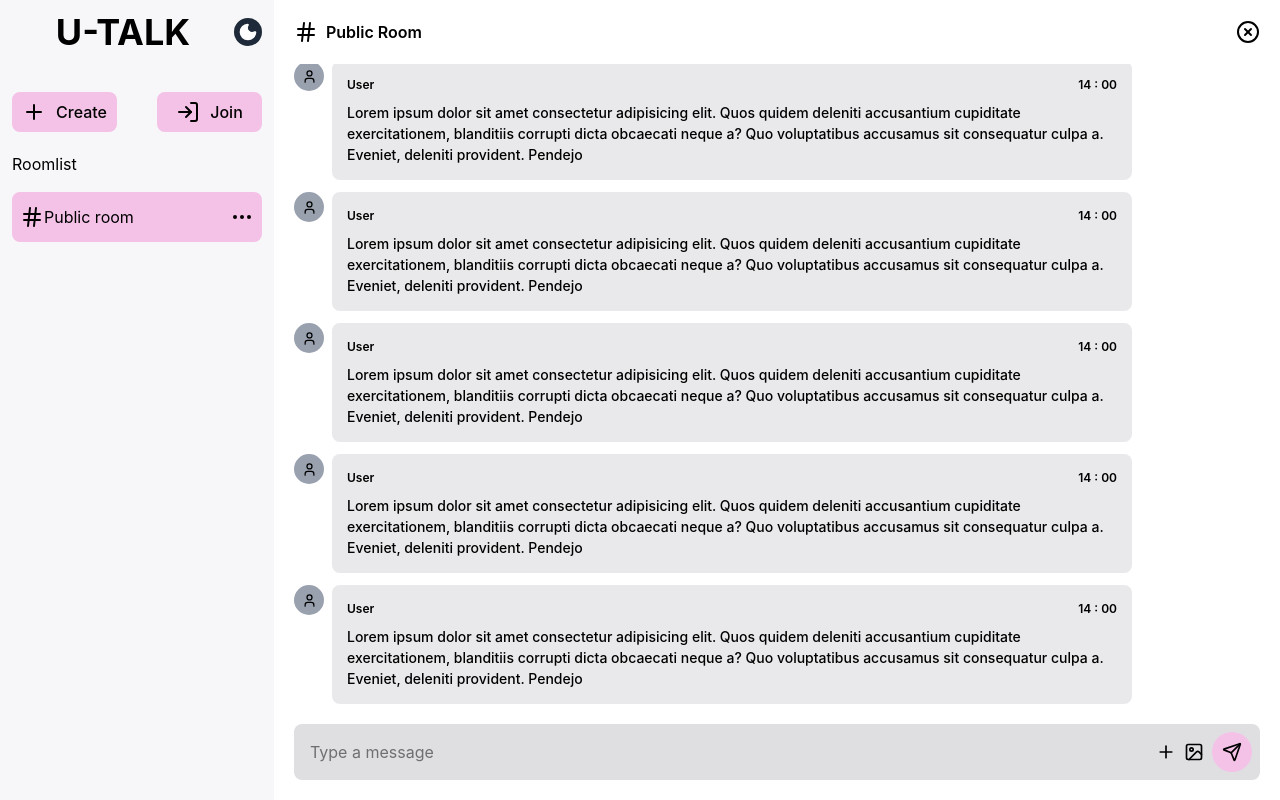
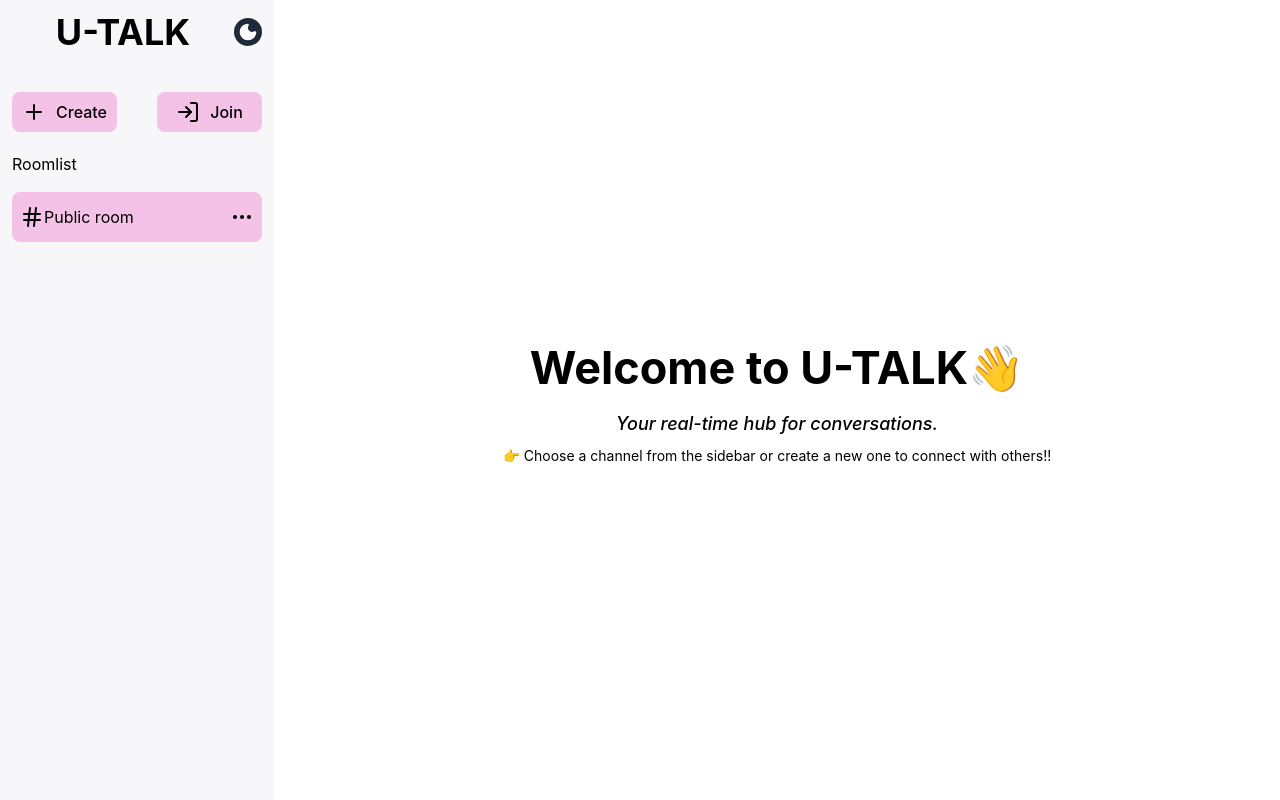
Before and after one commit to Zer0-Gravity/mini-react-project, a React (Vite) app in the folder chat-app/chat-ui/: page / in a window 1280 px wide. Built offline with nearby package versions, Linux system fonts and the light colour scheme.

Commit message:
feat: add empty state when user not hasn't selected a room

```diff
--- a/chat-app/chat-ui/src/App.tsx
+++ b/chat-app/chat-ui/src/App.tsx
@@ -1,11 +1,13 @@
 import ChatWindow from "./components/ChatWindow";
+import EmptyState from "./components/EmptyState";
 import Sidebar from "./components/Sidebar";
 
 function App() {
     return (
         <main className="flex h-screen w-screen">
             <Sidebar />
-            <ChatWindow />
+            {/* <ChatWindow /> */}
+            <EmptyState />
         </main>
     );
 }
--- /dev/null
+++ b/chat-app/chat-ui/src/components/EmptyState.tsx
@@ -0,0 +1,19 @@
+function EmptyState() {
+    return (
+        <main className="bg-main-chat h-full w-full flex items-center justify-center">
+            <img src="/" alt="" />
+            <section className="flex flex-col items-center text-primary-text space-y-2">
+                <h1 className="font-bold text-[45px] ">Welcome to U-TALK👋 </h1>
+                <p className="font-medium italic text-[18px]">
+                    Your real-time hub for conversations.
+                </p>
+                <p className="text-[14px]">
+                    👉 Choose a channel from the sidebar or create a new one to
+                    connect with others!!
+                </p>
+            </section>
+        </main>
+    );
+}
+
+export default EmptyState;
```
Also changed, not shown: chat-app/chat-ui/public/bg-chat-darkmode.png (added), chat-app/chat-ui/public/bg-chat-lightmode.png (added).
